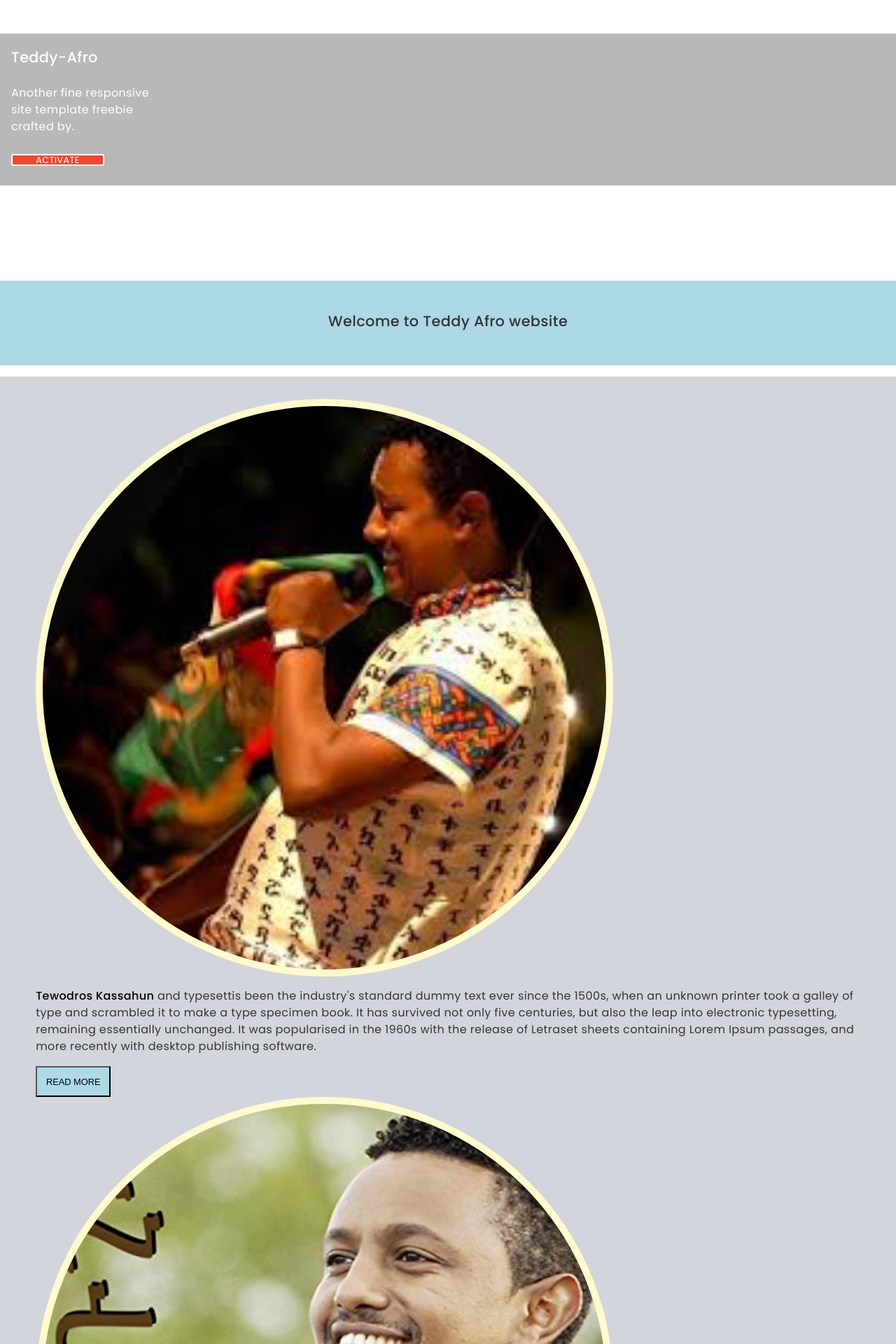
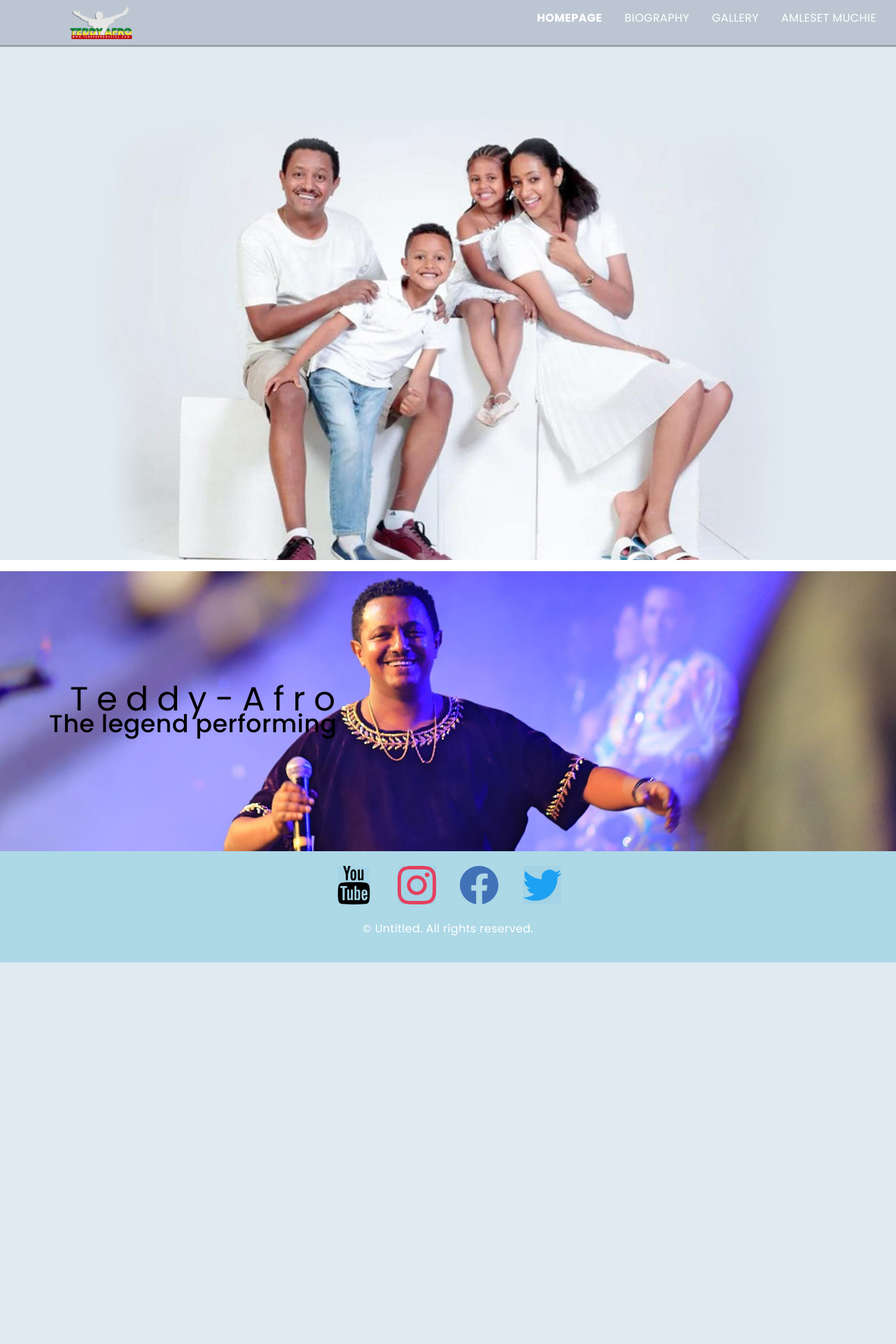
Before and after one commit to herselam25/my-project, a PHP site: page /amleset-muchie.html in a window 1280 px wide. Shown: the top 1920 px of the page at 70% size. After the commit the page ends 1375 px from the top, so only its background shows below. Run offline with PHP 8.4, Linux system fonts and the light colour scheme.

Commit message:
changes on amleset-muchie page

```diff
--- a/amleset-muchie.html
+++ b/amleset-muchie.html
@@ -15,33 +15,22 @@
 <body>
     <!-- Header
     -------------------------------------------------------------->
-    <!-- <p id="myslides">
-    </p> -->
-    <header>
+    <header id="top-header" class="top-header a-header row">
 
-        <div class="slide-container">
+        <figure id="logo">
+            <img src="assets/teddy-images/teddy-official-logo1.png">
+        </figure>
 
-            <div class="inner">
-                <h2> Teddy-Afro </h2>
-                <p>Another fine responsive<br> site template freebie<br> crafted by.
-                </p>
-                <a href="#" class="cta">Activate</a>
-            </div>
-            <a href="#one" class="more scrolly">Learn More</a>
-        </div>
-
-        <nav class="main-menu">
-
-            <ul>
-                <li><a href="index.html">Homepage</a></li>
+        <nav id="main-nav">
+            <ul class="menu row font400">
+                <li class="current"><a href="index.html">Homepage</a></li>
                 <li><a href="Biography.html">Biography</a></li>
                 <li><a href="Gallery.html">Gallery</a></li>
-                <li class="current"><a href="amleset-muchie.html">Amleset Muchie</a></li>
+                <li><a href="amleset-muchie.html">Amleset Muchie</a></li>
             </ul>
+        </nav>
+    </header>
 
-        </nav>
-
-    </header>
     <!-- END OF HEADER
     --------------------------------------->
 
@@ -49,40 +38,7 @@
         <!-- main
     -------------------------------------------------------------->
         <!-- SECTION ONE --------------------------->
-
-        <section id="banner">
-            <h2>Welcome to Teddy Afro website</h2>
-        </section>
-
-        <section class="container">
-
-            <article>
-                <img class="img-1" src="assets/teddy-images/alphabet.jpg" alt="performance">
-                <p class="p-font"><strong> Tewodros Kassahun</strong> and typesettis been the industry's standard dummy text ever since the 1500s, when an unknown printer took a galley of type and scrambled it to make a type specimen book. It has survived not only five
-                    centuries, but also the leap into electronic typesetting, remaining essentially unchanged. It was popularised in the 1960s with the release of Letraset sheets containing Lorem Ipsum passages, and more recently with desktop publishing
-                    software.
-                </p>
-                <button class="button">READ MORE</button>
-            </article>
-
-            <article>
-                <img class="img-1" src="assets/teddy-images/abogida.jpg" alt="performance">
-                <p class="p-font"> Lorem Ipsum is simply dummy text of the printing and typesetting industry. Lorem Ipsum has been the industry's standard dummy text ever since the 1500s, when an unknown printer took a galley of type and scrambled it to make a type specimen
-                    book. It has survived not only five centuries, but also the leap into electronic typesetting, remaining essentially unchanged. It was popularised in the 1960s with the release of Letraset sheets containing Lorem Ipsum passages, and
-                    more.
-                </p>
-                <button class="button">VIEW MORE IMAGES</button>
-            </article>
-
-            <article>
-                <iframe class="bg-video" src="https://www.youtube.com/embed/watch?v=673sVGRLxag&list=PL5CIBc_cNRjCoIpuoP8dJca-k1m-RJDUz&index=5">
-                 </iframe>
-                <p class="p-font"><strong> Tewodros Kassahun</strong> Lorem Ipsum is simply dummy text of the printing and typesetting industry. Lorem Ipsum has been the industry's standard dummy text ever since the 1500s, when an unknown printer took a galley of type
-                    and scrambled it to make a type specimen book. It has survived not only five centuries, but also the leap into electronic typesetting, remaining essentially unchanged. It was popularised in the 1960s with the release of Letraset sheets
-                    containing.
-                </p>
-                <button class="button">VIEW MORE VIDEOS</button>
-            </article>
+        <section class="bc a-img">
         </section>
         <!-- END OF SECTION ONE -------------------------->
 
@@ -95,16 +51,6 @@
             </div>
         </div>
         <!-- END OF SECTION TWO ----------------------->
-        <div class="videos">
-            <p class="column">
-                <iframe width="100%" height="315" src="https://www.youtube.com/embed/mFzHpK7ibfo" frameborder="0" allow="accelerometer; autoplay; encrypted-media; gyroscope; picture-in-picture" allowfullscreen></iframe>
-                <iframe width="100%" height="315" src="https://www.youtube.com/embed/srmo6mrC4Xk" frameborder="0" allow="accelerometer; autoplay; encrypted-media; gyroscope; picture-in-picture" allowfullscreen></iframe>
-                <iframe width="100%" height="315" src="https://www.youtube.com/embed/ZWPeWQmGP7I" frameborder="0" allow="accelerometer; autoplay; encrypted-media; gyroscope; picture-in-picture" allowfullscreen></iframe>
-                <iframe width="100%" height="315" src="https://www.youtube.com/embed/VsrL9Rz-A5A" frameborder="0" allow="accelerometer; autoplay; encrypted-media; gyroscope; picture-in-picture" allowfullscreen></iframe>
-                <iframe width="100%" height="315" src="https://www.youtube.com/embed/Obdw6Dkeibc" frameborder="0" allow="accelerometer; autoplay; encrypted-media; gyroscope; picture-in-picture" allowfullscreen></iframe>
-                <iframe width="100%" height="315" src="https://www.youtube.com/embed/673sVGRLxag" frameborder="0" allow="accelerometer; autoplay; encrypted-media; gyroscope; picture-in-picture" allowfullscreen></iframe>
-            </p>
-        </div>
 
     </main>
     <!--FOOTER ----------------------------------------------------->
--- a/style.css
+++ b/style.css
@@ -373,6 +373,12 @@ section {
     color: #8a8a8a;
     transition: color .2s;
 }
+/* amleset page background-color for header
+--------------------------------------------------*/
+.a-header {
+    background-color: rgba(89, 100, 126, 0.27);
+
+}
 /*End of Header
 ----------------------------------*/
 /* MAIN
@@ -388,6 +394,11 @@ section {
 }
 .bio-img {
     background-image: url("assets/teddy-images/perform.jpg");
+}
+.a-img {
+    background-image: url("assets/teddy-images/amli.jpg");
+
+
 }
 
 .g-text {
```
Also changed, not shown: assets/amli.jpg (renamed from assets/56296963_1431461573660149_4359161801351364608_o.jpg), assets/teddy-images/amli.jpg (added).
